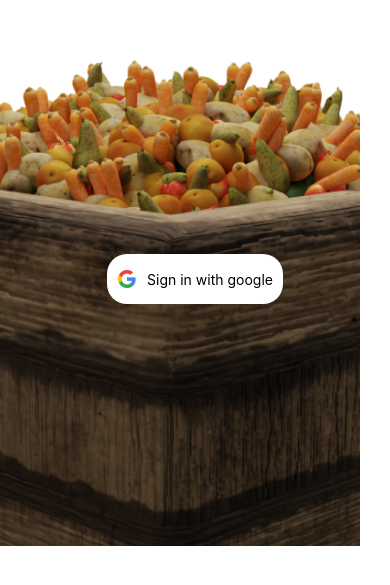
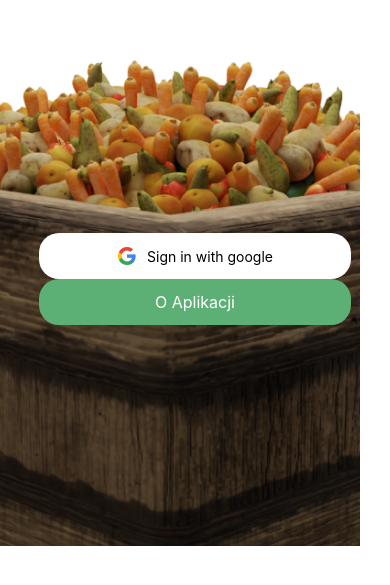
Before and after one commit to organizatorzy/mobile, a React Native app: screen /LOGIN_VIEW in a window 390 px wide. Shown: the part 143-728 px from the top of the page. Built offline with nearby package versions, Linux system fonts and the light colour scheme.

Commit message:
login + button

```diff
--- /dev/null
+++ b/src/components/Button.tsx
@@ -0,0 +1,32 @@
+import React from 'react';
+import { Pressable, StyleSheet, Text } from 'react-native'
+
+interface ButtonProps {
+    title: string;
+    onPress: () => void;
+    disabled?: boolean;
+}
+
+export const Button: React.FC<ButtonProps> = ({title, onPress, disabled}) => (
+    <Pressable  style={styles.button} onPress={onPress} disabled={disabled} >
+        <Text style={styles.text}>{title}</Text>
+    </Pressable>
+)
+
+const styles = StyleSheet.create({
+    button: {
+        padding:13,
+        textAlign:"center",
+        justifyContent:"center",
+        alignContent:"center",
+        borderRadius: 20,
+        backgroundColor: '#5DB075'
+    },
+    text: {
+        textAlign:"center",
+        justifyContent:"center",
+        alignContent:"center",
+        color: 'white',
+        fontSize: 16,
+    }
+  });
--- a/src/views/LoginView.tsx
+++ b/src/views/LoginView.tsx
@@ -1,23 +1,29 @@
 import * as React from 'react';
 
-import { StyleSheet, Button,Image, Text, View,Pressable,ImageBackground } from 'react-native';
+import { StyleSheet,SafeAreaView,Image, Text, View,Pressable,ImageBackground } from 'react-native';
 import { StatusBar } from 'expo-status-bar';
 import { RouterProps } from '../config/navigation'
 import { GMINA_VIEW } from '../config/paths';
 import logo from '../../assets/kompostownik.png';
 import google from '../../assets/google.png';
+import { Button } from '../components/Button';
 
 export function LoginView({ navigation } : { navigation: RouterProps}) {
   return (
-    <View style={styles.container}>
-            <ImageBackground source={logo} resizeMode="cover" style={styles.background}>
-      </ImageBackground>
+    <SafeAreaView style={styles.container}>
+      <ImageBackground source={logo} resizeMode="cover" style={styles.background}/>
+    <View style={styles.buttonContainer}>
+
+
         <Pressable style={styles.button} onPress={() => navigation.navigate(GMINA_VIEW)}>
         <Image style={styles.google} source={google} />
         <Text style={styles.text}>Sign in with google</Text>
+        </Pressable>
+        <Button   onPress={()=>{}} title='O Aplikacji' disabled={false} />
 
-        </Pressable>
+
     </View>
+    </SafeAreaView>
   );
 }
 
@@ -49,12 +55,14 @@ const styles = StyleSheet.create({
         justifyContent:'center',
         borderRadius: 20,
         backgroundColor: '#fff',
-        height:50,
-        paddingLeft:10,
-        paddingRight:10,
+        padding:13,
 
     },
     text:{
       paddingLeft:10,
+    },
+    buttonContainer:{
+        width:"80%",
     }
+
   });
```
